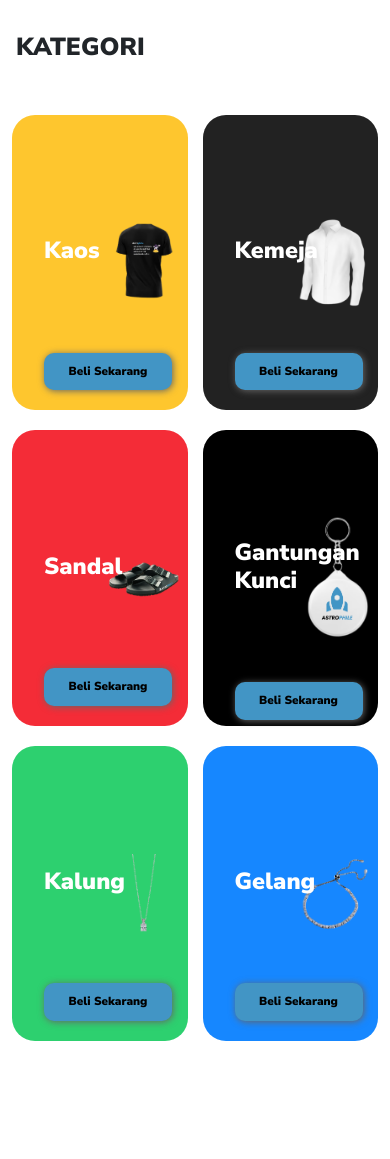
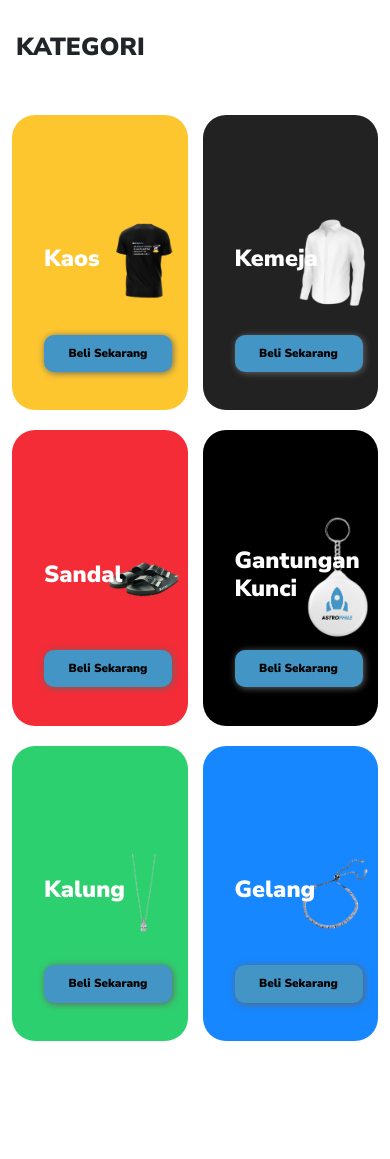
Before and after one commit to yuldan14/astrophile, a PHP site: page /index.php in a window 390 px wide; the page is wider, and only the part inside the window is pictured. Shown: the part 661-1820 px from the top of that part. Run offline with PHP 8.4, Linux system fonts and the light colour scheme.

Commit message:
Add files via upload

```diff
--- a/style.css
+++ b/style.css
@@ -966,6 +966,9 @@ section#produk-page {
     justify-content: center;
     font-size: 3vw;
   }
+  .produk .button{
+    position: absolute;
+  }
   .produk .text h3 {
     font-size: 6vw;
   }
```
